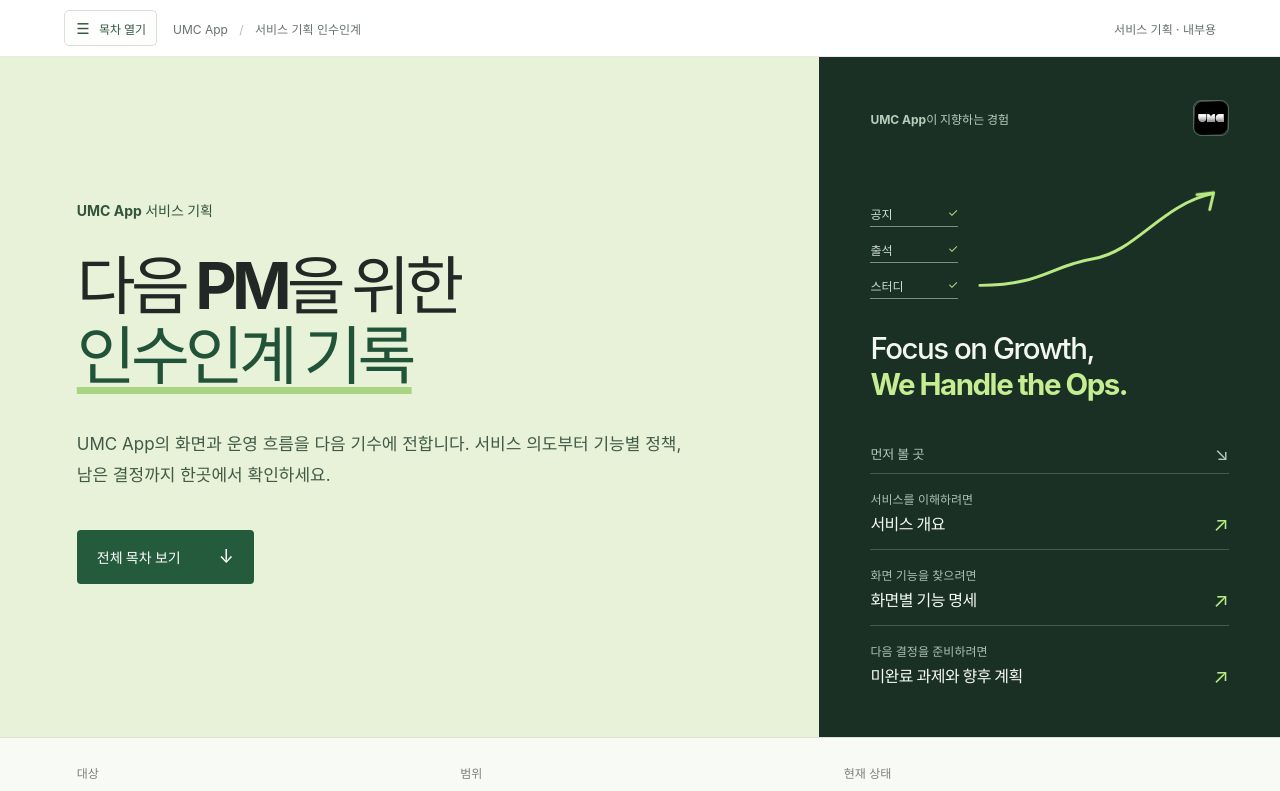
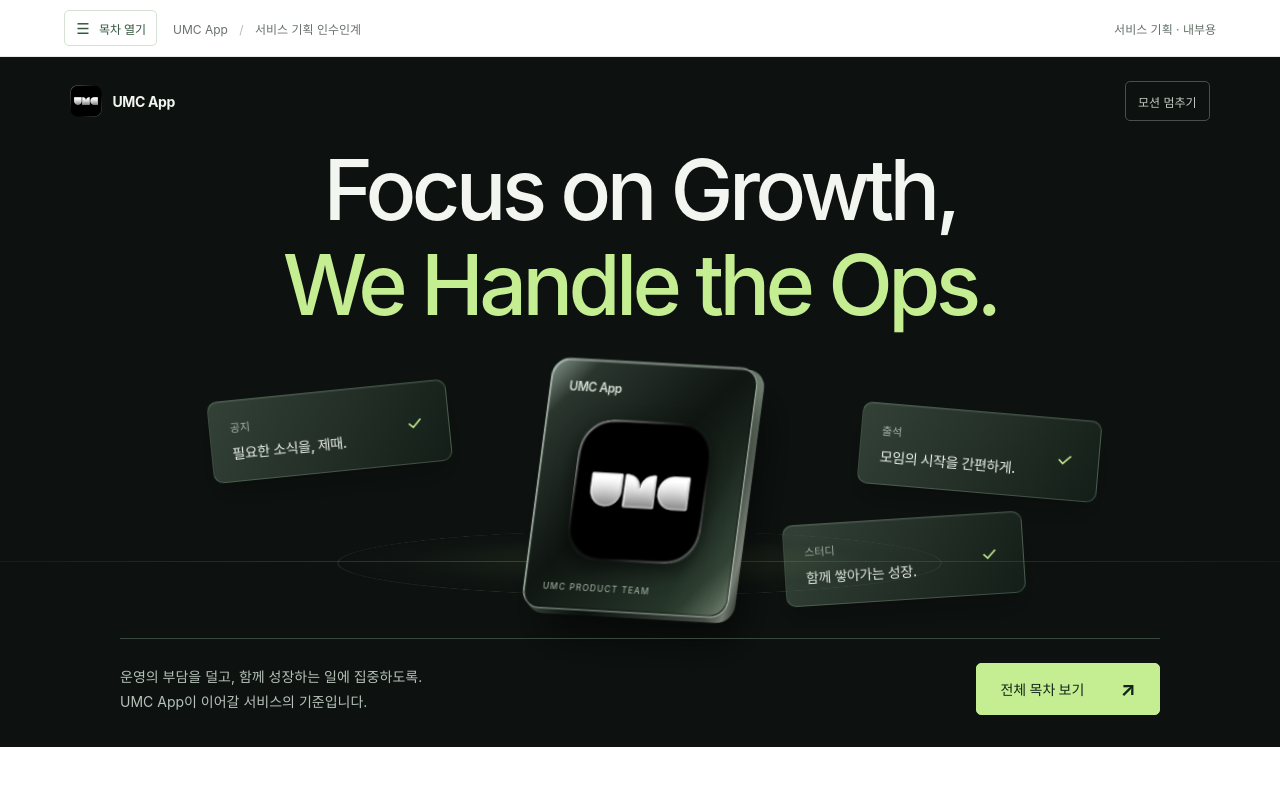
Before and after one commit to UMC-PRODUCT/umc-app-pm-handoff, a React (Vite) app: page / in a window 1280 px wide. Shown: the top 791 px of the page. Built offline with nearby package versions, Linux system fonts and the light colour scheme.

Commit message:
Redesign home with cinematic product motion

```diff
--- /dev/null
+++ b/src/components/GrowthHero.jsx
@@ -0,0 +1,54 @@
+import { useEffect, useRef, useState } from 'react'
+
+export default function GrowthHero({ animate }) {
+  const heroRef = useRef(null)
+  const [paused, setPaused] = useState(false)
+
+  useEffect(() => {
+    const hero = heroRef.current
+    const observer = new IntersectionObserver(([entry]) => {
+      hero.dataset.offscreen = String(!entry.isIntersecting)
+    })
+    observer.observe(hero)
+    return () => observer.disconnect()
+  }, [])
+
+  return (
+    <header className={`growth-hero${animate ? ' hero-enter' : ''}`} ref={heroRef} data-paused={paused}>
+      <div className="hero-brandline">
+        <span><img src="/umc-app-icon.png" width="32" height="32" alt="" />UMC App</span>
+        <button className="motion-toggle" type="button" onClick={() => setPaused(!paused)}>
+          {paused ? '모션 재생' : '모션 멈추기'}
+        </button>
+      </div>
+      <h1 className="growth-title">
+        <span><span>Focus on Growth,</span></span>
+        <span><strong>We Handle the Ops.</strong></span>
+      </h1>
+      <div className="growth-stage" role="img" aria-label="공지, 출석, 스터디 업무가 UMC App을 중심으로 정돈되는 모션 그래픽">
+        <div className="stage-horizon" />
+        <div className="stage-floor" />
+        <div className="ops-ticket ticket-notice"><span>공지</span><strong>필요한 소식을, 제때.</strong><i aria-hidden="true">✓</i></div>
+        <div className="ops-ticket ticket-attendance"><span>출석</span><strong>모임의 시작을 간편하게.</strong><i aria-hidden="true">✓</i></div>
+        <div className="ops-ticket ticket-study"><span>스터디</span><strong>함께 쌓아가는 성장.</strong><i aria-hidden="true">✓</i></div>
+        <div className="product-float">
+          <div className="product-object">
+            <div className="product-edge" />
+            <div className="product-face">
+              <span className="product-wordmark">UMC App</span>
+              <img src="/umc-app-icon.png" width="150" height="150" alt="" />
+              <span className="product-signature">UMC PRODUCT TEAM</span>
+              <div className="product-sheen" />
+            </div>
+          </div>
+        </div>
+      </div>
+      <div className="hero-bottom">
+        <p>운영의 부담을 덜고, 함께 성장하는 일에 집중하도록.<br />UMC App이 이어갈 서비스의 기준입니다.</p>
+        <button className="hero-start" type="button" onClick={() => { const heading = document.getElementById('index-title'); heading?.scrollIntoView(); heading?.focus({ preventScroll: true }) }}>
+          전체 목차 보기 <span aria-hidden="true">↗</span>
+        </button>
+      </div>
+    </header>
+  )
+}
--- a/src/components/OverviewDashboard.jsx
+++ b/src/components/OverviewDashboard.jsx
@@ -1,47 +1,35 @@
+import GrowthHero from './GrowthHero'
+
 export default function OverviewDashboard({ chapters, animate }) {
   const topicCount = chapters.reduce((sum, chapter) => sum + chapter.topics.length, 0)
 
   return (
     <>
-      <header className={`page-heading overview-heading${animate ? ' enter-once' : ''}`}>
-        <div className="cover-copy">
+      <GrowthHero animate={animate} />
+      <section className="handoff-intro" aria-labelledby="handoff-title">
+        <div className="handoff-intro-copy">
           <p className="page-context">UMC App 서비스 기획</p>
-          <h1>다음 PM을 위한<br /><span>인수인계 기록</span></h1>
-          <p className="page-description">UMC App의 화면과 운영 흐름을 다음 기수에 전합니다. 서비스 의도부터 기능별 정책, 남은 결정까지 한곳에서 확인하세요.</p>
-          <button className="cover-start" type="button" onClick={() => { const heading = document.getElementById('index-title'); heading?.scrollIntoView(); heading?.focus({ preventScroll: true }) }}>전체 목차 보기 <span aria-hidden="true">↓</span></button>
+          <h2 id="handoff-title">다음 PM을 위한<br />인수인계 기록.</h2>
+          <p>서비스 의도부터 화면별 기능과 운영 정책까지.<br />다음 기수의 결정을 위한 기록을 한곳에 모았습니다.</p>
         </div>
-        <div className="cover-side">
-          <div className="cover-value">
-            <div className="cover-value-heading"><span>UMC App이 지향하는 경험</span><img src="/umc-app-icon.png" width="36" height="36" alt="" /></div>
-            <div className="cover-value-art" aria-hidden="true">
-              <div className="cover-ops"><span>공지</span><span>출석</span><span>스터디</span></div>
-              <svg className="cover-growth" viewBox="0 0 260 130" fill="none" preserveAspectRatio="xMidYMid meet">
-                <path className="growth-trail" d="M8 110 C70 110 80 90 123 83 S192 28 244 17" pathLength="1" />
-                <path className="growth-arrow" d="M228 18 L245 16 L241 33" />
-              </svg>
-            </div>
-            <p className="cover-value-line">Focus on Growth,<br /><strong>We Handle the Ops.</strong></p>
-          </div>
-          <nav className="cover-paths" aria-label="주요 내용 바로가기">
-            <div className="cover-paths-heading"><strong>먼저 볼 곳</strong><span aria-hidden="true">↘</span></div>
+        <nav className="handoff-paths" aria-label="주요 내용 바로가기">
           {[
             [chapters[1], '서비스를 이해하려면'],
             [chapters[4], '화면 기능을 찾으려면'],
             [chapters[8], '다음 결정을 준비하려면'],
           ].map(([chapter, prompt]) => (
-              <a className="cover-path" href={`#${chapter.id}`} key={chapter.id}>
+            <a className="handoff-path" href={`#${chapter.id}`} key={chapter.id}>
               <span><small>{prompt}</small><strong>{chapter.title}</strong></span>
-                <span className="path-arrow" aria-hidden="true">↗</span>
+              <span aria-hidden="true">↗</span>
             </a>
           ))}
         </nav>
-        </div>
         <dl className="document-facts">
           <div><dt>대상</dt><dd>다음 기수 PM · 운영진</dd></div>
           <div><dt>범위</dt><dd>UMC App 서비스 전체</dd></div>
           <div><dt>현재 상태</dt><dd>PM 검토 중</dd></div>
         </dl>
-      </header>
+      </section>
 
       <section className="index-section" aria-labelledby="index-title">
         <div className="section-heading">
--- a/src/styles.css
+++ b/src/styles.css
@@ -54,40 +54,6 @@
 .document-facts div { min-width: 0; }
 .document-facts dt { margin-bottom: 8px; color: #788279; font-size: 12px; }
 .document-facts dd { margin: 0; font-size: 14px; font-weight: 650; word-break: keep-all; }
-.overview-heading { display: grid; grid-template-columns: minmax(0, 1.28fr) minmax(350px, .72fr); max-width: none; padding: 0; }
-.cover-copy { display: flex; flex-direction: column; align-items: flex-start; justify-content: center; min-height: 645px; padding: 70px clamp(44px, 6vw, 120px) 80px; background: #e8f2d8; }
-.overview-heading .page-context { margin-bottom: 31px; color: #31543b; font-size: 14px; }
-.overview-heading h1 { font-size: clamp(48px, 5vw, 88px); line-height: 1.09; letter-spacing: -.075em; }
-.overview-heading h1 span { color: #215338; text-decoration: underline; text-decoration-color: #a9d484; text-decoration-thickness: .105em; text-underline-offset: .12em; }
-.overview-heading .page-description { max-width: 610px; margin-top: 38px; color: #405a46; font-size: 17px; line-height: 1.85; }
-.cover-start { display: inline-flex; align-items: center; justify-content: space-between; gap: 38px; min-height: 54px; margin-top: 38px; padding: 0 20px; border: 0; border-radius: 4px; background: #245b3d; color: #fff; font: inherit; font-size: 14px; font-weight: 700; cursor: pointer; transition: background-color 160ms ease, transform 140ms cubic-bezier(.23, 1, .32, 1); }
-.cover-start:hover { background: #193e2c; }
-.cover-start:active { transform: scale(.98); }
-.cover-start span { font-size: 18px; font-weight: 400; }
-.cover-side { display: flex; flex-direction: column; justify-content: space-between; min-width: 0; padding: 43px clamp(34px, 4vw, 72px) 36px; background: #1a3025; color: #f2f8ed; }
-.cover-value-heading { display: flex; justify-content: space-between; align-items: center; color: #b8cdbb; font-size: 12px; font-weight: 700; }
-.cover-value-heading img { display: block; border: 1px solid #506656; border-radius: 8px; }
-.cover-value-art { display: grid; grid-template-columns: 88px minmax(0, 1fr); align-items: end; gap: 14px; height: 145px; margin-top: 30px; overflow: hidden; }
-.cover-ops { display: grid; gap: 14px; padding-bottom: 12px; }
-.cover-ops span { display: flex; justify-content: space-between; border-bottom: 1px solid #78917c; padding-bottom: 4px; color: #d0ded1; font-size: 12px; }
-.cover-ops span::after { color: #b6de84; content: '✓'; }
-.cover-growth { width: 100%; height: 140px; overflow: visible; }
-.growth-trail, .growth-arrow { stroke: #b9e982; stroke-width: 3; stroke-linecap: round; stroke-linejoin: round; }
-.growth-trail { stroke-dasharray: 1; }
-.cover-value-line { margin: 20px 0 0; font-size: clamp(24px, 2.3vw, 38px); font-weight: 550; line-height: 1.22; letter-spacing: -.05em; }
-.cover-value-line strong { color: #c4ee91; font-weight: 750; }
-.cover-paths { margin-top: 40px; color: #f6faf4; }
-.cover-paths-heading { display: flex; justify-content: space-between; align-items: center; padding-bottom: 9px; color: #b7caba; }
-.cover-paths-heading strong { font-size: 13px; }
-.cover-paths-heading span { font-size: 18px; }
-.cover-path { display: flex; justify-content: space-between; align-items: end; gap: 14px; min-height: 76px; padding: 13px 0; border-top: 1px solid #445b4c; text-decoration: none; }
-.cover-path span:first-child { display: grid; gap: 6px; }
-.cover-path small { color: #aebfb1; font-size: 12px; }
-.cover-path strong { font-size: 16px; font-weight: 650; line-height: 1.4; letter-spacing: -.03em; }
-.path-arrow { color: #b9e982; font-size: 20px; transition: transform 160ms cubic-bezier(.23, 1, .32, 1); }
-.cover-path:hover strong, .cover-path:focus-visible strong { color: #c5ebb6; }
-.cover-path:focus-visible { outline-color: #c5ebb6; }
-.overview-heading .document-facts { grid-column: 1 / -1; margin: 0; padding: 26px clamp(44px, 6vw, 120px) 29px; background: #f8faf5; border-color: #d9e1d8; }
 .index-section { padding-top: 69px; padding-bottom: 100px; }
 .section-heading { display: flex; justify-content: space-between; align-items: end; gap: 20px; margin-bottom: 26px; }
 .section-heading h2 { margin: 0; font-size: 27px; font-weight: 750; letter-spacing: -.05em; }
@@ -168,26 +134,11 @@
   .mobile-menu nav a { padding: 12px; border-bottom: 1px solid #edf0ec; font-size: 14px; text-decoration: none; }
   .mobile-menu nav a:last-child { border-bottom: 0; }
   .mobile-menu nav a:hover, .mobile-menu nav a[aria-current="page"] { background: #edf3ed; color: #175339; }
-  .overview-heading { grid-template-columns: minmax(0, 1.12fr) minmax(320px, .88fr); }
-  .cover-copy { padding-inline: 48px; }
-  .cover-side { padding-inline: 35px; }
-}
-@media (max-width: 780px) {
-  .overview-heading { grid-template-columns: 1fr; }
-  .cover-copy { min-height: 0; padding: 72px 40px 70px; }
-  .cover-side { gap: 32px; padding: 38px 40px 32px; }
-  .cover-value-art { max-width: 460px; }
-  .overview-heading .document-facts { padding-inline: 40px; }
 }
 @media (max-width: 720px) {
   .utility-bar { min-height: 45px; padding-inline: 22px; }
   .page-heading, .index-section, .chapter-content { padding-inline: 22px; }
   .page-heading { padding-top: 51px; }
-  .cover-copy { padding: 65px 22px 62px; }
-  .cover-side { padding: 36px 22px 27px; }
-  .overview-heading h1 { font-size: clamp(42px, 8vw, 62px); }
-  .overview-heading .page-description { margin-top: 33px; font-size: 16px; }
-  .overview-heading .document-facts { padding-inline: 22px; }
   .page-heading h1 { font-size: 38px; }
   .page-description { margin-top: 19px; font-size: 16px; }
   .document-facts { gap: 10px; margin-top: 42px; }
@@ -205,22 +156,6 @@
   .site-footer { padding-inline: 22px; }
   .chapter-pagination a { padding-inline: 22px; }
 }
-@media (prefers-reduced-motion: no-preference) {
-  .enter-once .cover-copy { animation: cover-enter 530ms cubic-bezier(.23, 1, .32, 1) both; }
-  .enter-once .cover-side { animation: cover-enter 570ms 90ms cubic-bezier(.23, 1, .32, 1) both; }
-  .enter-once .cover-ops span { animation: cover-enter 360ms cubic-bezier(.23, 1, .32, 1) both; }
-  .enter-once .cover-ops span:nth-child(1) { animation-delay: 180ms; }
-  .enter-once .cover-ops span:nth-child(2) { animation-delay: 250ms; }
-  .enter-once .cover-ops span:nth-child(3) { animation-delay: 320ms; }
-  .enter-once .growth-trail { animation: growth-draw 900ms 230ms cubic-bezier(.23, 1, .32, 1) both; }
-  .enter-once .growth-arrow { animation: growth-tip 220ms 900ms ease-out both; }
-  @keyframes cover-enter { from { opacity: 0; transform: translateY(14px); } to { opacity: 1; transform: translateY(0); } }
-  @keyframes growth-draw { from { stroke-dashoffset: 1; } to { stroke-dashoffset: 0; } }
-  @keyframes growth-tip { from { opacity: 0; } to { opacity: 1; } }
-}
-@media (hover: hover) and (pointer: fine) {
-  .cover-path:hover .path-arrow { transform: translate(3px, -3px); }
-}
 @media (max-width: 420px) {
   .mobile-header { padding-inline: 16px; }
   .mobile-menu nav { right: 16px; }
@@ -229,7 +164,6 @@
   .document-facts div { display: grid; grid-template-columns: 66px minmax(0, 1fr); align-items: baseline; }
   .document-facts dt { margin: 0; }
   .page-heading h1 { font-size: 34px; }
-  .overview-heading h1 { font-size: clamp(38px, 10.3vw, 44px); }
   .site-footer span:last-child { display: none; }
   .topic-detail { margin-left: 0; }
   .capture-grid { grid-template-columns: repeat(2, minmax(0, 1fr)); }
@@ -237,3 +171,114 @@
 @media (prefers-reduced-motion: reduce) {
   *, *::before, *::after { transition-duration: 0.01ms !important; animation-duration: 0.01ms !important; }
 }
+
+/* The opening scene uses the app mark as a physical object, with operations arranged around it. */
+.growth-hero { container-type: inline-size; position: relative; isolation: isolate; overflow: hidden; padding: 24px 5.5% 32px; background: #0d1210; color: #f3f5f0; }
+.hero-brandline { display: flex; justify-content: space-between; align-items: center; gap: 24px; }
+.hero-brandline > span { display: flex; align-items: center; gap: 10px; font-size: 14px; font-weight: 650; letter-spacing: -.025em; }
+.hero-brandline img { border-radius: 7px; }
+.motion-toggle { min-height: 40px; padding: 0 12px; border: 1px solid #455149; border-radius: 5px; background: transparent; color: #c1cbc3; font: inherit; font-size: 12px; cursor: pointer; }
+.growth-title { position: relative; z-index: 2; margin: 24px 0 0; font-size: clamp(31px, 7.4cqw, 112px); font-weight: 500; line-height: 1.05; letter-spacing: -.055em; text-align: center; }
+.growth-title > span { display: block; overflow: hidden; padding-bottom: .08em; }
+.growth-title > span > * { display: block; }
+.growth-title strong { color: #c4ee91; font-weight: 550; }
+.growth-stage { position: relative; height: clamp(280px, 25cqw, 330px); max-width: 1040px; margin: 6px auto 0; perspective: 1100px; }
+.stage-horizon { position: absolute; top: 77%; left: -30%; right: -30%; height: 1px; background: linear-gradient(90deg, transparent, #647d6977 48%, transparent); }
+.stage-floor { position: absolute; width: 58%; height: 52%; left: 21%; bottom: -3%; border: 1px solid #546d5355; border-radius: 50%; background: radial-gradient(ellipse, #6d8d4930, #1a241a15 55%, transparent 70%); transform: rotateX(68deg); }
+.product-float { position: absolute; top: 7%; left: calc(50% - 112px); width: 224px; height: 256px; }
+.product-object { position: relative; width: 100%; height: 100%; transform-style: preserve-3d; transform: rotateX(13deg) rotateY(-22deg) rotateZ(8deg); }
+.product-face { position: absolute; inset: 0; display: flex; flex-direction: column; align-items: center; justify-content: space-between; overflow: hidden; padding: 19px 20px 17px; border: 1px solid #afbeb2; border-radius: 19px; background: linear-gradient(132deg, #839488 0%, #2b362f 12%, #101612 47%, #28392c 87%, #62705f); box-shadow: inset 1px 1px 1px #e4f2e499, inset -1px -1px 1px #000, 20px 32px 45px #0008; backface-visibility: hidden; }
+.product-edge { position: absolute; inset: 2px -8px -5px 5px; border-radius: 19px; background: linear-gradient(100deg, #65776c, #17231b 40%, #839383 88%, #c9d5c4 95%, #3e4e41); transform: translateZ(-6px); }
+.product-wordmark { align-self: flex-start; color: #d7e2d7; font-size: 13px; font-weight: 600; letter-spacing: -.03em; }
+.product-face img { display: block; width: 144px; height: 144px; border-radius: 32px; box-shadow: 0 8px 20px #0008; }
+.product-signature { align-self: flex-start; color: #b3c0b4; font-size: 9px; letter-spacing: .14em; }
+.product-sheen { position: absolute; inset: -70%; pointer-events: none; background: linear-gradient(110deg, transparent 39%, #e7ffe815 47%, #f1fff438 50%, transparent 58%); transform: translateX(-35%); }
+.ops-ticket { position: absolute; z-index: -1; display: grid; grid-template-columns: 1fr 22px; gap: 8px 16px; width: 240px; padding: 18px 20px; border: 1px solid #7c97815c; border-radius: 10px; background: linear-gradient(120deg, #334137, #141e18); box-shadow: 0 16px 28px #0004, inset 0 1px #c7ddcd1a; }
+.ops-ticket > span { color: #a8b5ab; font-size: 11px; }
+.ops-ticket strong { grid-row: 2; color: #edf4eb; font-size: 14px; font-weight: 500; letter-spacing: -.025em; }
+.ops-ticket i { grid-column: 2; grid-row: 1 / 3; align-self: center; color: #c4ee91; font-size: 19px; font-style: normal; }
+.ticket-notice { top: 16%; left: 8%; transform: rotate(-7deg); }
+.ticket-attendance { top: 22%; right: 5%; transform: rotate(7deg); }
+.ticket-study { bottom: 9%; right: 13%; transform: rotate(-4deg); }
+.hero-bottom { position: relative; display: flex; justify-content: space-between; align-items: center; gap: 24px; max-width: 1040px; margin: 12px auto 0; padding-top: 24px; border-top: 1px solid #39483d; }
+.hero-bottom p { margin: 0; color: #b6c2b9; font-size: 14px; line-height: 1.8; word-break: keep-all; }
+.hero-start { display: inline-flex; align-items: center; justify-content: space-between; flex: none; gap: 36px; min-height: 52px; padding: 0 23px; border: 1px solid #c4ee91; border-radius: 5px; background: #c4ee91; color: #13251a; font: inherit; font-size: 14px; font-weight: 700; cursor: pointer; transition: background 160ms ease, transform 140ms ease; }
+.hero-start span { font-size: 20px; }
+.hero-start:active { transform: scale(.98); }
+.growth-hero button:focus-visible { outline-color: #c4ee91; }
+.handoff-intro { display: grid; grid-template-columns: 1fr 1fr; gap: 0 80px; max-width: 1160px; margin: auto; padding: 72px clamp(28px, 5vw, 72px) 0; }
+.handoff-intro .page-context { margin-bottom: 20px; }
+.handoff-intro h2 { margin: 0; font-size: clamp(30px, 3.2vw, 46px); font-weight: 650; line-height: 1.2; letter-spacing: -.06em; }
+.handoff-intro-copy > p:last-child { margin: 22px 0 0; color: #667469; font-size: 14px; line-height: 1.8; word-break: keep-all; }
+.handoff-paths { align-self: center; }
+.handoff-path { display: flex; justify-content: space-between; align-items: center; gap: 20px; min-height: 88px; padding: 17px 0; border-bottom: 1px solid #dde5dc; text-decoration: none; }
+.handoff-path:first-child { border-top: 1px solid #dde5dc; }
+.handoff-path > span:first-child { display: grid; gap: 7px; }
+.handoff-path small { color: #748077; font-size: 12px; }
+.handoff-path strong { color: #284a34; font-size: 17px; font-weight: 650; letter-spacing: -.035em; }
+.handoff-path > span:last-child { color: #487856; font-size: 20px; transition: transform 180ms ease; }
+.handoff-intro .document-facts { grid-column: 1 / -1; margin-top: 48px; }
+@media (prefers-reduced-motion: no-preference) {
+  .hero-enter .growth-title > span > * { animation: hero-type-in 900ms cubic-bezier(.23, 1, .32, 1) both; }
+  .hero-enter .growth-title > span:last-child > * { animation-delay: 110ms; }
+  .hero-enter .product-object { animation: object-arrive 1400ms cubic-bezier(.23, 1, .32, 1) both; }
+  .product-float { animation: object-breathe 7s ease-in-out infinite; }
+  .product-sheen { animation: metal-light 9s ease-in-out infinite; }
+  .ticket-notice { animation: notice-drift 8s ease-in-out infinite; }
+  .ticket-attendance { animation: attendance-drift 9s ease-in-out infinite; }
+  .ticket-study { animation: study-drift 7s ease-in-out infinite; }
+  @keyframes hero-type-in { from { opacity: 0; transform: translateY(105%); } to { opacity: 1; transform: translateY(0); } }
+  @keyframes object-arrive { from { opacity: 0; transform: translateY(60px) rotateX(30deg) rotateY(-65deg) rotateZ(16deg); } to { opacity: 1; transform: rotateX(13deg) rotateY(-22deg) rotateZ(8deg); } }
+  @keyframes object-breathe { 0%, 100% { transform: translateY(0); } 50% { transform: translateY(-12px); } }
+  @keyframes metal-light { 0%, 20%, 100% { opacity: 0; transform: translateX(-35%); } 45%, 65% { opacity: 1; } 80% { opacity: 0; transform: translateX(35%); } }
+  @keyframes notice-drift { 0%, 100% { transform: translate(0, 0) rotate(-7deg); } 50% { transform: translate(16px, 8px) rotate(-4deg); } }
+  @keyframes attendance-drift { 0%, 100% { transform: translate(0, 0) rotate(7deg); } 50% { transform: translate(-12px, 10px) rotate(4deg); } }
+  @keyframes study-drift { 0%, 100% { transform: translate(0, 0) rotate(-4deg); } 50% { transform: translate(-10px, -9px) rotate(-1deg); } }
+}
+.growth-hero[data-paused="true"] *, .growth-hero[data-offscreen="true"] * { animation-play-state: paused !important; }
+@media (hover: hover) and (pointer: fine) {
+  .hero-start:hover { background: #dcf5bc; }
+  .motion-toggle:hover { color: white; border-color: #a0b2a4; }
+  .handoff-path:hover > span:last-child { transform: translate(3px, -3px); }
+}
+@container (max-width: 760px) {
+  .growth-stage { height: 290px; }
+  .product-float { top: 11%; left: calc(50% - 91px); width: 182px; height: 220px; }
+  .product-face img { width: 116px; height: 116px; border-radius: 26px; }
+  .ops-ticket { width: 180px; padding: 13px; gap: 7px; }
+  .ops-ticket strong { font-size: 11px; }
+  .ticket-notice { left: 0; top: 16%; }
+  .ticket-attendance { right: 0; top: 32%; }
+  .ticket-study { right: 5%; bottom: 2%; }
+}
+@media (max-width: 720px) {
+  .growth-hero { padding: 18px 22px 28px; }
+  .growth-title { margin-top: 30px; font-size: clamp(28px, 7.5cqw, 54px); }
+  .growth-stage { margin-top: 24px; }
+  .hero-bottom { flex-direction: column; align-items: flex-start; gap: 20px; }
+  .hero-bottom p { font-size: 13px; }
+  .hero-start { width: 100%; }
+  .handoff-intro { grid-template-columns: 1fr; gap: 30px; padding: 48px 22px 0; }
+  .handoff-intro .document-facts { margin-top: 0; }
+}
+@container (max-width: 420px) {
+  .growth-stage { height: 262px; }
+  .product-float { left: calc(50% - 79px); width: 158px; height: 190px; }
+  .product-face { padding: 12px 14px; border-radius: 15px; }
+  .product-edge { border-radius: 15px; }
+  .product-face img { width: 102px; height: 102px; border-radius: 23px; }
+  .product-wordmark { font-size: 11px; }
+  .product-signature { font-size: 7px; }
+  .ops-ticket { width: 90px; grid-template-columns: 1fr 16px; gap: 0; padding: 12px; }
+  .ops-ticket strong { display: none; }
+  .ops-ticket > span { font-size: 12px; }
+  .ops-ticket i { grid-row: 1; font-size: 15px; }
+  .ticket-notice { top: 1%; left: 0; }
+  .ticket-attendance { top: 43%; right: -4%; }
+  .ticket-study { bottom: 0; left: 0; right: auto; }
+}
+@media (prefers-reduced-motion: reduce) {
+  .motion-toggle { display: none; }
+  .growth-hero *, .growth-hero *::before, .growth-hero *::after { animation: none !important; }
+  .product-sheen { display: none; }
+}
```
Also changed, not shown: 4 other files (tests, documents, lock files or other folders). Lines whose indentation alone changed are shown as unchanged.
